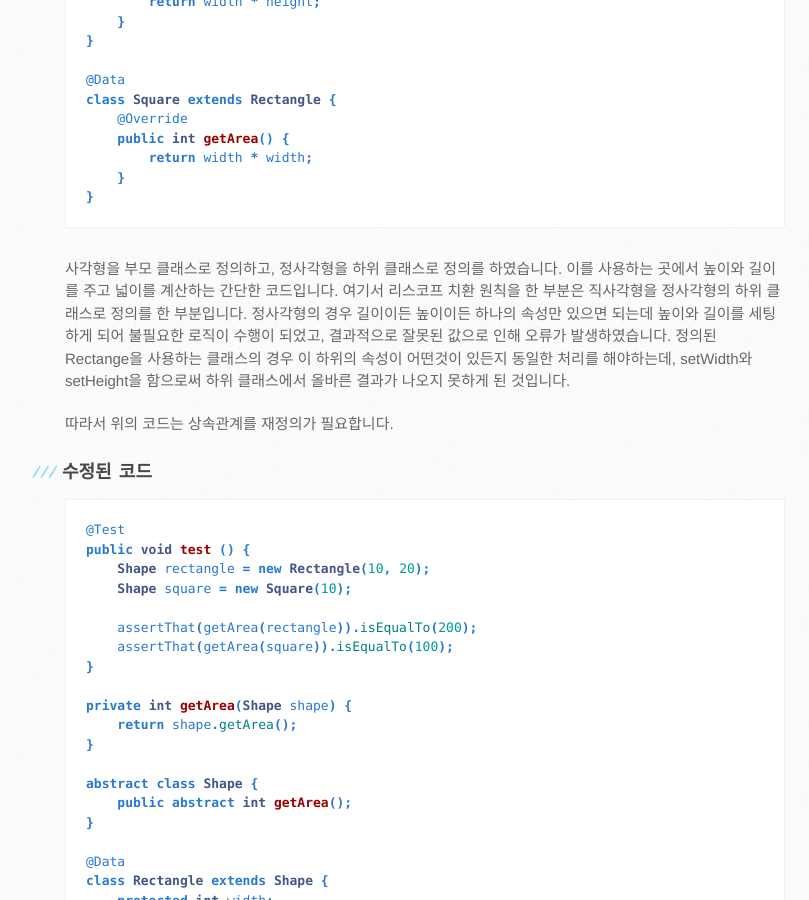
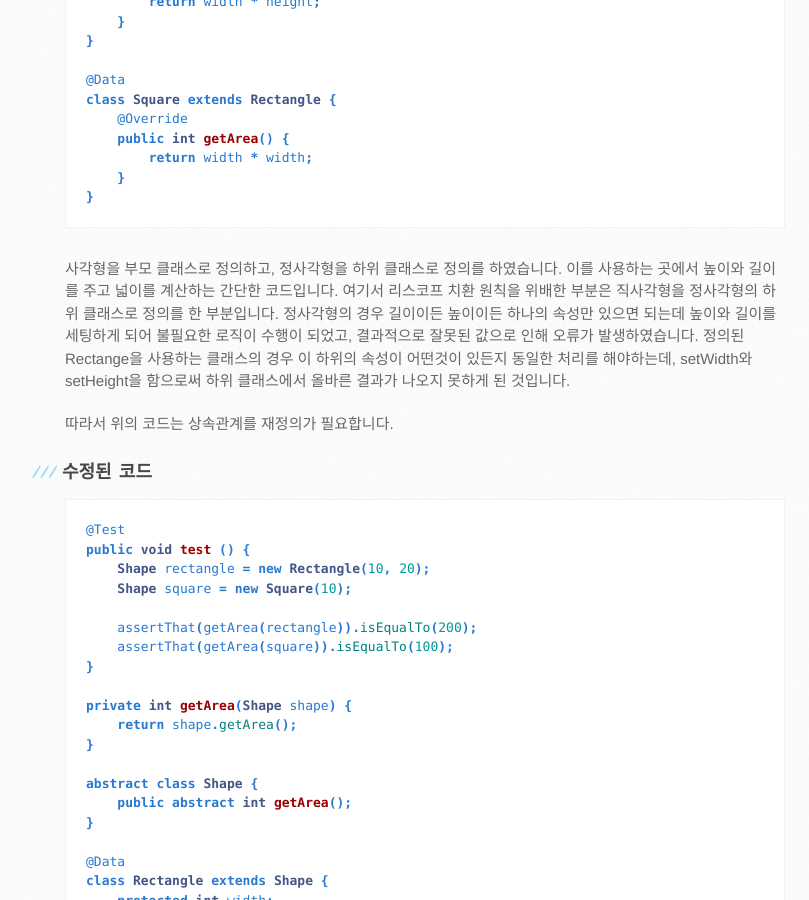
Before and after one commit to jaepils/jaepils.github.io, a Jekyll site: the page built from _posts/2018-07-04-liskov-substitution-principle.markdown, in a window 1280 px wide and 900 px high, scrolled down 1544 px. Shown: the whole window, without its empty margins (105-914 px from the left). Built offline with Jekyll 4.4.1, drawn with Linux system fonts in a browser that asks for light colours; some of the changed text lies outside the part shown.

Commit message:
문구 수정

```diff
--- a/_posts/2018-07-04-liskov-substitution-principle.markdown
+++ b/_posts/2018-07-04-liskov-substitution-principle.markdown
@@ -59,7 +59,7 @@ class Square extends Rectangle {
 
 사각형을 부모 클래스로 정의하고, 정사각형을 하위 클래스로 정의를 하였습니다.
 이를 사용하는 곳에서 높이와 길이를 주고 넓이를 계산하는 간단한 코드입니다.
-여기서 리스코프 치환 원칙을 한 부분은 직사각형을 정사각형의 하위 클래스로 정의를 한 부분입니다.
+여기서 리스코프 치환 원칙을 위배한 부분은 직사각형을 정사각형의 하위 클래스로 정의를 한 부분입니다.
 정사각형의 경우 길이이든 높이이든 하나의 속성만 있으면 되는데 높이와 길이를 세팅하게 되어 불필요한 로직이 수행이 되었고, 결과적으로 잘못된 값으로 인해 오류가 발생하였습니다.
 정의된 Rectange을 사용하는 클래스의 경우 이 하위의 속성이 어떤것이 있든지 동일한 처리를 해야하는데, setWidth와 setHeight을 함으로써 하위 클래스에서 올바른 결과가 나오지 못하게 된 것입니다.
 
```
Also changed, not shown: other parts of _posts/2018-07-04-liskov-substitution-principle.markdown (+1 -1 lines).
